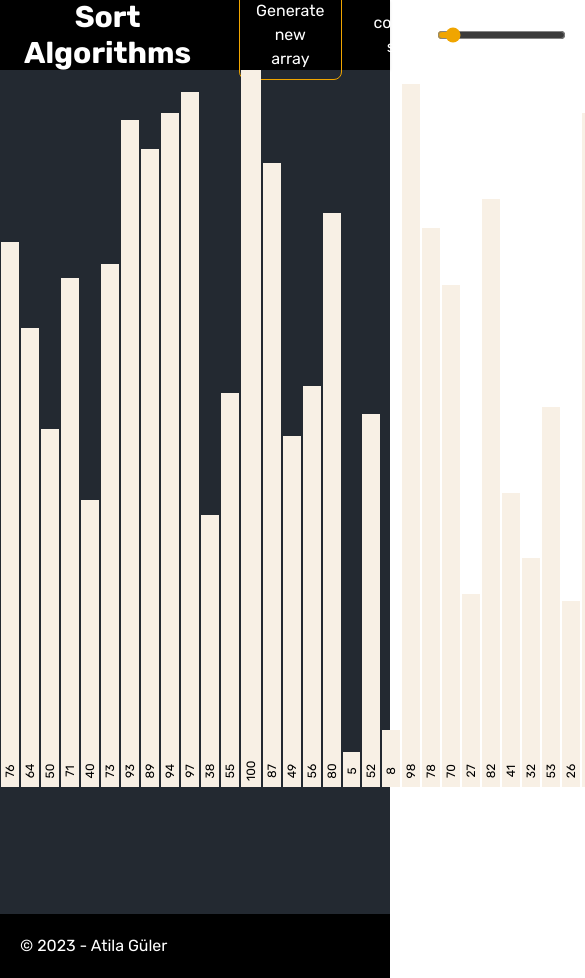
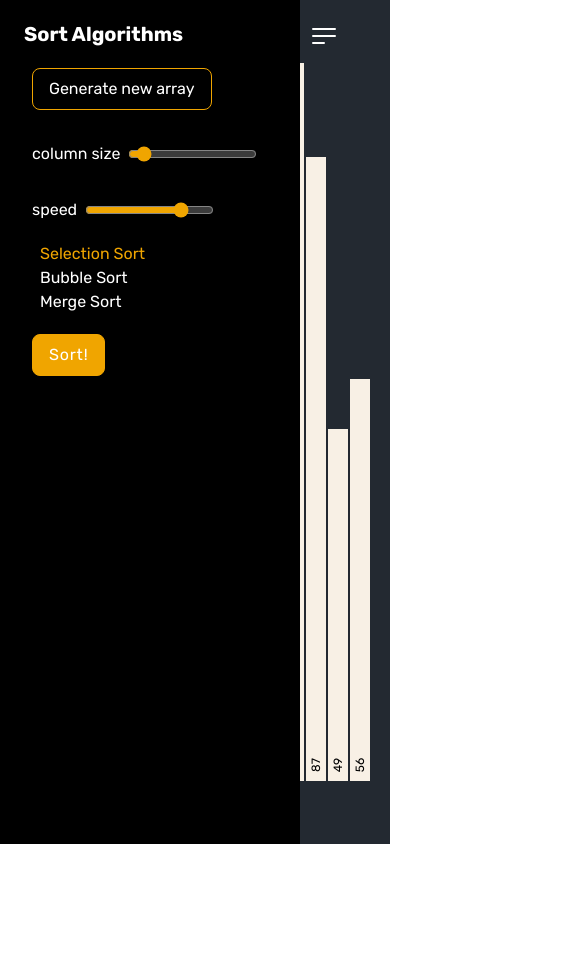
Before and after one commit to atilagulers/sort-visualizer, a React (Create React App) app: page / in a window 390 px wide. Shown: the top 978 px of the page, 585 px wide, since content can reach past the window. After the commit the page ends 844 px from the top, so only its background shows below. Built offline with nearby package versions, Linux system fonts and the light colour scheme.

Commit message:
added responsive navbar

```diff
--- a/src/Utils/SortFunctions.js
+++ b/src/Utils/SortFunctions.js
@@ -134,7 +134,11 @@ export const bubbleSort = async (speed, columns, cb) => {
 };
 
 export const generateNewArray = (colWidth) => {
-  const newArr = new Array(Math.round(1200 / colWidth)); // chart width / col width
+  const vwValue = 80;
+  const newArr = new Array(
+    Math.round(((vwValue / 100) * window.innerWidth) / colWidth)
+  );
+
   for (let i = 0; i < newArr.length; i++) {
     newArr[i] = Math.round(Math.random() * 95) + 5;
   }
--- a/src/components/Main/Main.js
+++ b/src/components/Main/Main.js
@@ -13,8 +13,8 @@ function Main() {
   }, [state.colWidth, dispatch]);
 
   return (
-    <div className="main">
-      <div className="chart flex" ref={chartContainerRef}></div>
+    <div className="main h-screen w-screen flex justify-center items-center">
+      <div className="chart w-full" ref={chartContainerRef}></div>
     </div>
   );
 }
--- a/src/components/Main/Main.style.css
+++ b/src/components/Main/Main.style.css
@@ -3,9 +3,5 @@
 }
 
 .chart {
-  @apply w-[1200px] h-[85%]  mx-auto flex items-end;
+  @apply w-[100vw] h-[85%]  flex items-end justify-center overflow-auto;
 }
-
-.column {
-  transition: transform 0.3s ease-in-out;
-}
--- a/src/components/Navbar/Navbar.js
+++ b/src/components/Navbar/Navbar.js
@@ -4,9 +4,11 @@ import {useStateContext} from '../../contexts/StateContext';
 import {bubbleSort, mergeSort} from '../../Utils/SortFunctions';
 import {generateNewArray, updateColumns} from '../../Utils/SortFunctions';
 import {delay} from '../../Utils/Helpers';
+import {useState} from 'react';
 
 function Navbar() {
   //const {toggleTheme} = useTheme();
+  const [navbarActive, setNavbarActive] = useState(true);
 
   const {state, dispatch} = useStateContext();
 
@@ -120,12 +122,23 @@ function Navbar() {
   };
 
   return (
-    <nav className="flex items-center gap-10 h-[70px] text-center  px-6 shadow  w-full bg-darkPrimary text-white">
-      <div className="flex items-center gap-10">
-        <h1 className="text-3xl font-bold">Sort Algorithms</h1>
+    <nav
+      className={`flex items-center gap-5 w-[%100] text-center px-6  text-white ${
+        navbarActive ? 'nav-active' : 'nav-deactive'
+      }`}
+    >
+      <div
+        onClick={(e) => setNavbarActive(!navbarActive)}
+        className="icon text-2xl absolute right-[-40px] top-5"
+      >
+        <MenuIcon />
       </div>
 
-      <div className="px-2 flex items-center gap-8">
+      <div className="brand flex items-center gap-5">
+        <h1 className="text-xl font-bold">Sort Algorithms</h1>
+      </div>
+
+      <div className="settings px-2 flex items-center gap-8">
         <div className={`nav-item  py-2 border border-primary rounded-lg`}>
           <div onClick={handleClickGenerateNew}>Generate new array</div>
         </div>
@@ -141,12 +154,13 @@ function Navbar() {
           />
         </div>
         <div>
+          {console.log(state.speed)}
           <Range
             handleChange={handleChangeSpeed}
             defaultValue={state.speed}
-            step={0.1}
-            min={0.1}
-            max={1}
+            step={0.2}
+            min={0.2}
+            max={2}
             label={'speed'}
             disabled={state.isSorting}
           />
@@ -154,7 +168,7 @@ function Navbar() {
       </div>
 
       <Seperator />
-
+      <div className="sorts flex">
         <div
           onClick={() => handleClickAlgorithm('selection')}
           className={`nav-item ${
@@ -184,12 +198,13 @@ function Navbar() {
         >
           <div>Merge Sort</div>
         </div>
+      </div>
 
       <Seperator />
 
       <div
         onClick={handleClickSort}
-        className="nav-item disabled:hover:text-white"
+        className=" disabled:hover:text-white ms-2"
       >
         <button
           className={`border border-primary py-2 px-4 rounded-lg bg-primary hover:text-black tracking-wider disabled:bg-secondary `}
@@ -212,4 +227,23 @@ const Seperator = () => {
   return <div className="seperator w-[1px] h-full border border-primary"></div>;
 };
 
+const MenuIcon = () => {
+  return (
+    <svg
+      xmlns="http://www.w3.org/2000/svg"
+      fill="none"
+      viewBox="0 0 24 24"
+      strokeWidth="1.5"
+      stroke="currentColor"
+      className="w-8 h-8"
+    >
+      <path
+        strokeLinecap="round"
+        strokeLinejoin="round"
+        d="M3.75 6.75h16.5M3.75 12h16.5m-16.5 5.25H12"
+      />
+    </svg>
+  );
+};
+
 export default Navbar;
--- a/src/components/Navbar/Navbar.style.css
+++ b/src/components/Navbar/Navbar.style.css
@@ -26,3 +26,58 @@ button:disabled:hover {
   @apply p-2  bg-secondary absolute;
   top: 86px;
 }*/
+
+nav {
+  @apply bg-darkPrimary h-[70px];
+}
+
+.nav-active .icon {
+  /*display: none;*/
+  /*right: -40px;*/
+}
+
+@media (max-width: 1230px) {
+  nav {
+    @apply flex flex-col justify-start bg-darkPrimary gap-0;
+    align-items: start !important;
+    padding: 20px;
+    margin: 0;
+    width: 300px;
+    height: 100%;
+
+    position: absolute;
+    z-index: 1000 !important;
+  }
+
+  .nav-active {
+    transform: translateX(0%);
+    transition: transform 0.3s ease;
+  }
+
+  .nav-active .icon {
+    right: -40px;
+    display: block;
+  }
+
+  .nav-deactive {
+    transform: translateX(-100%);
+    transition: transform 0.3s ease;
+  }
+
+  .sorts {
+    @apply flex-col items-start justify-start;
+  }
+
+  .settings {
+    @apply flex-col justify-start items-start;
+    z-index: 1000 !important;
+  }
+
+  .seperator {
+    display: none;
+  }
+
+  /*.brand {
+    display: none;
+  }*/
+}
--- a/src/contexts/StateContext.jsx
+++ b/src/contexts/StateContext.jsx
@@ -2,7 +2,7 @@ import {createContext, useContext, useReducer} from 'react';
 
 const initialState = {
   colWidth: 20,
-  speed: 0.9,
+  speed: 1.5,
   selectedAlgorithm: 'selection',
   chartContainerRef: null,
   isSorting: false,
@@ -13,7 +13,7 @@ const reducer = (state, action) => {
     case 'CHANGE_COLUMN_WIDTH':
       return {...state, colWidth: parseInt(action.payload.colWidth)};
     case 'CHANGE_SPEED':
-      return {...state, speed: parseInt(action.payload.speed)};
+      return {...state, speed: parseFloat(action.payload.speed)};
     case 'SET_CHART_CONTAINER':
       return {...state, chartContainerRef: action.payload.chartContainerRef};
     case 'CHANGE_ALGORITHM':
--- a/src/index.css
+++ b/src/index.css
@@ -8,9 +8,10 @@ html,
 body,
 #root,
 .app {
-  height: 100%;
-  width: 100%;
+  height: 100vh;
+  min-width: 100% !important;
   font-family: 'Rubik', sans-serif;
+  overflow: auto;
 }
 
 .btn {
```
Lines whose indentation alone changed are shown as unchanged.
